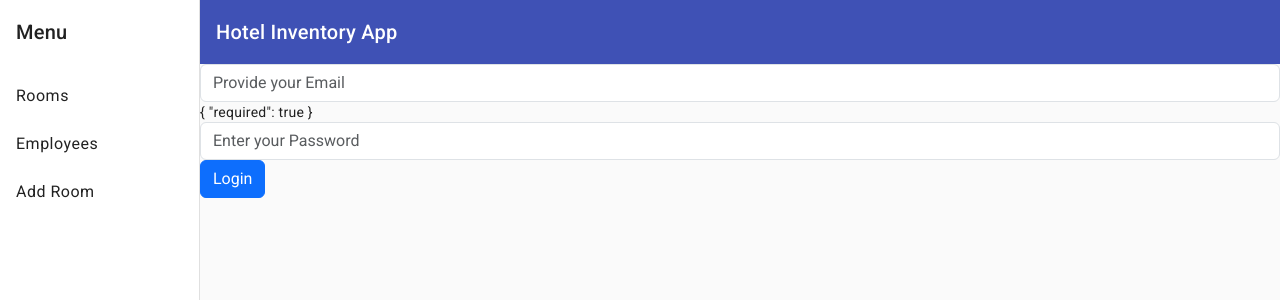
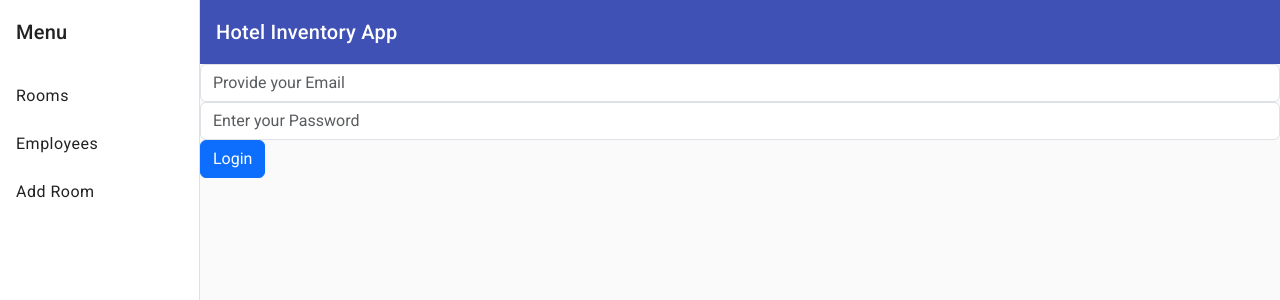
Before and after one commit to Hamza2497/angular-contacts-crud-standalone, an Angular app: page /login in a window 1280 px wide. Shown: the top 300 px of the page. Built offline with nearby package versions, Linux system fonts and the light colour scheme.

Commit message:
adjusting error message for emailvalidation

```diff
--- a/src/app/login/login.component.html
+++ b/src/app/login/login.component.html
@@ -1,10 +1,11 @@
 <form #loginForm="ngForm">
     <div class="formGroup">
         <input #emailInput="ngModel" hinvEmailvalidator hinvHover color="#cbf5dd" type="email" autocomplete="email" class="form-control" placeholder="Provide your Email" name="name" [(ngModel)]="email"  required>
-        <div>
-            {{emailInput.errors | json}}
+    </div>
+    <div *ngIf="emailInput.invalid && (emailInput.dirty || emailInput.touched)" class="alert alert-danger">
+            <div *ngIf="emailInput.errors?.['required']">Email is required.</div>
+            <div *ngIf="emailInput.errors?.['invalidEmail']">Email must end with &#64;example.com.</div>
         </div>
-    </div>
     <div class="formGroup">
         <input hinvHover color="#cbf5dd" type="password" autocomplete="current-password" class="form-control" placeholder="Enter your Password" name="password" [(ngModel)]="password" required>
     </div>
```
